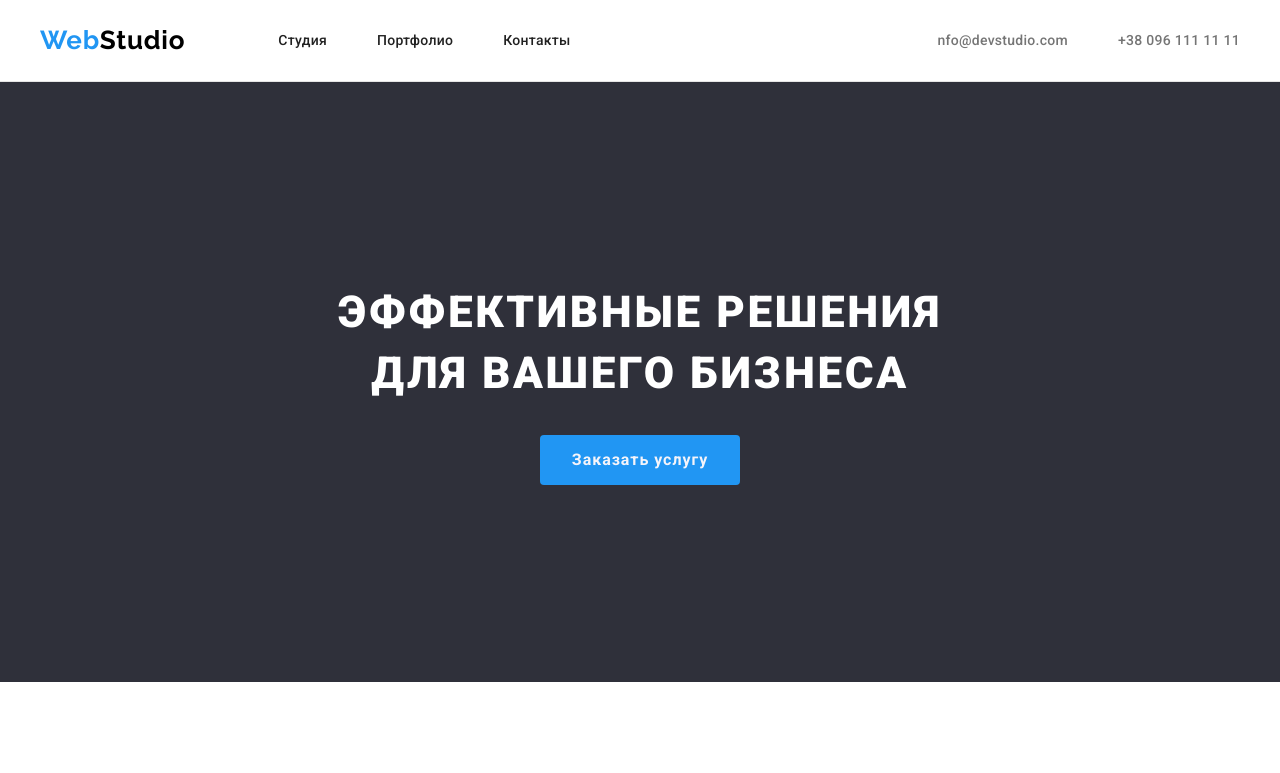
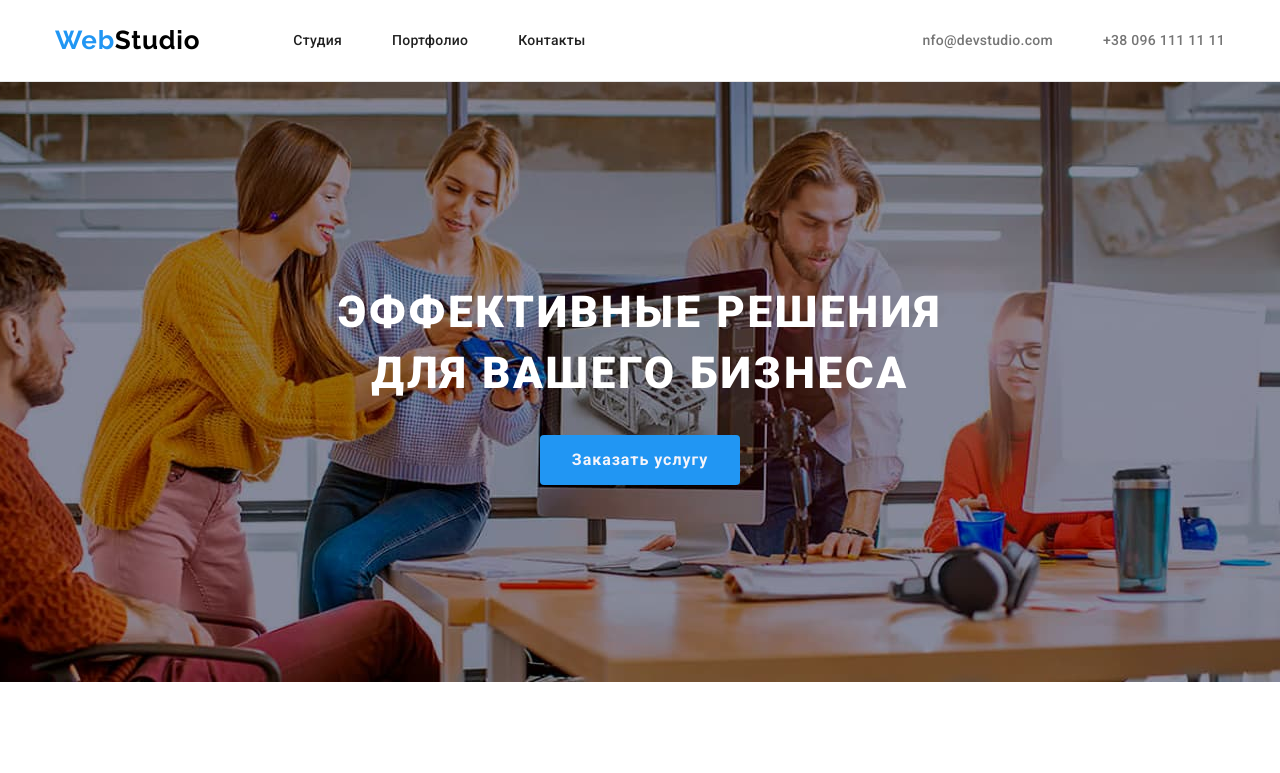
Before and after one commit to VitaliiSe/goit-markup-hw-04, a plain HTML site: page index.html in a window 1280 px wide. Shown: the top 773 px of the page. Drawn offline with nearby package versions, Linux system fonts and the light colour scheme.

Commit message:
fixed finish

```diff
--- a/css/styles.css
+++ b/css/styles.css
@@ -51,8 +51,8 @@ list-style: none;
 
 .conteiner{
 width: 1200px;
-/* padding-left: 15px;
-padding-right: 15px; */
+padding-left: 15px;
+padding-right: 15px;
 margin-left: auto;
 margin-right: auto;
 /* outline: 1px solid black; */
@@ -202,13 +202,29 @@ color: var(--button-color);
 
 
 /* hero */
+.conteiner-fon{
+max-width: 1600px;
+height: 600px;
+margin-left: auto;
+margin-right: auto;
+background: linear-gradient(rgba(47, 48, 58, 0.4));
+
+background-image:url(../img/Fon.jpg);
+background-size: cover;
+background-position: center;
+
+/* outline: 1px solid black; */
+
+}
+
 .hero{
-height: 600px;
-background:var(--background-color);
 text-align: center;
-padding-top: 200px;
-padding-bottom: 200px;
+padding-top: 200px ;
+padding-bottom: 200px ;
 }
+
+
+
 
 .hero .hero-caption{
 width: 696px;
@@ -250,6 +266,7 @@ border:transparent;
 color:var(--logo-color);
 box-shadow: 0px 4px 4px rgba(0, 0, 0, 0.15);
 }
+
 
 
 /* post */
--- a/index.html
+++ b/index.html
@@ -42,13 +42,15 @@
 </div>
 </header>
 <main>
-    <section class="hero">
-        <div class="conteiner">
+
+
+        <div class="conteiner-fon">
+      <section class="hero">
         <h1 class="hero-caption">Эффективные решения для вашего бизнеса</h1>
+        <button class="hero-button" type="button">Заказать услугу</button>
+    </section>
+      </div>
 
-        <button class="hero-button" type="button">Заказать услугу</button>
-    </div>
-    </section>
     <section class="post">
         <div class="conteiner">
         <ul class="list post-conteiner">
```
Also changed, not shown: img/Fon.jpg (added).
